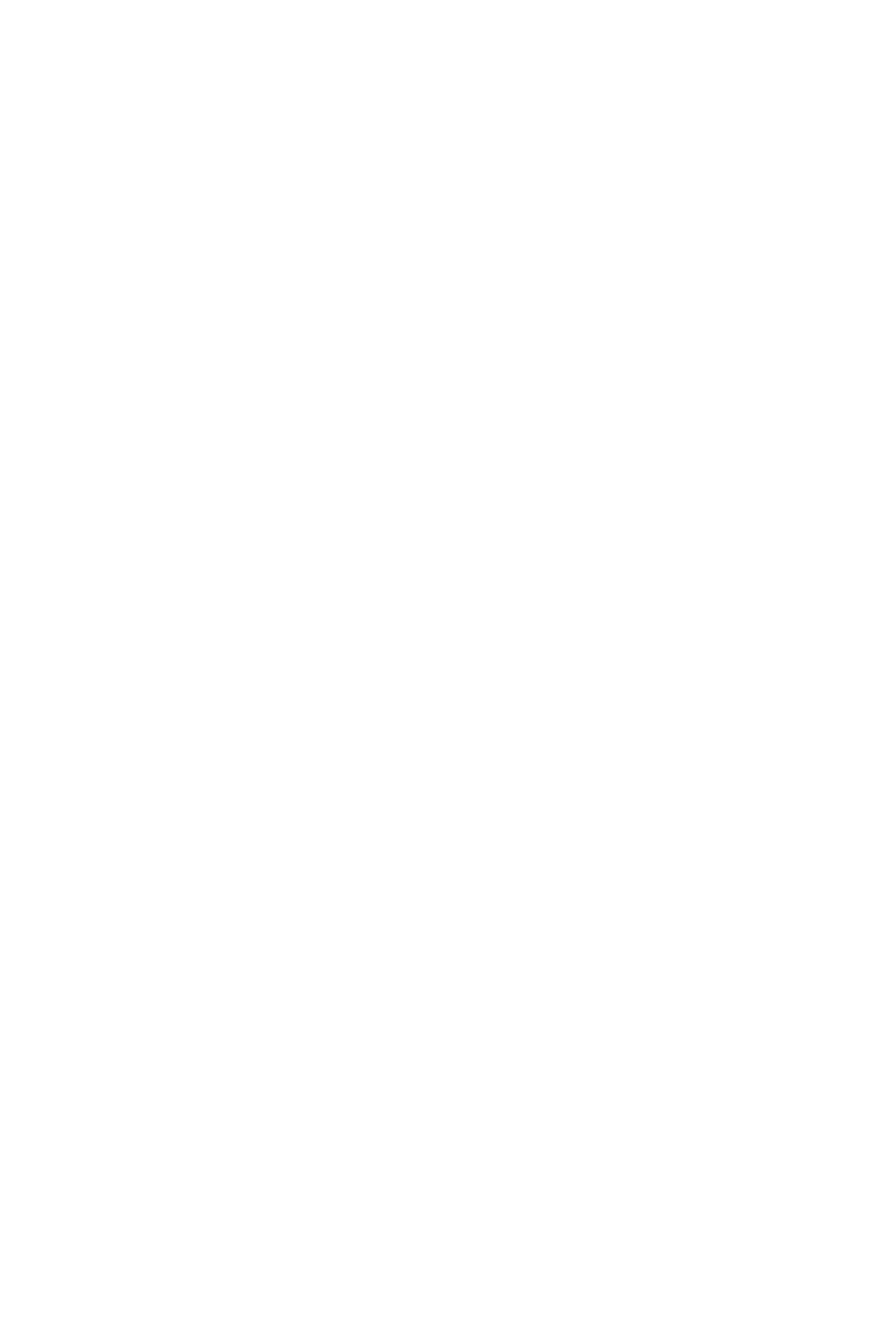
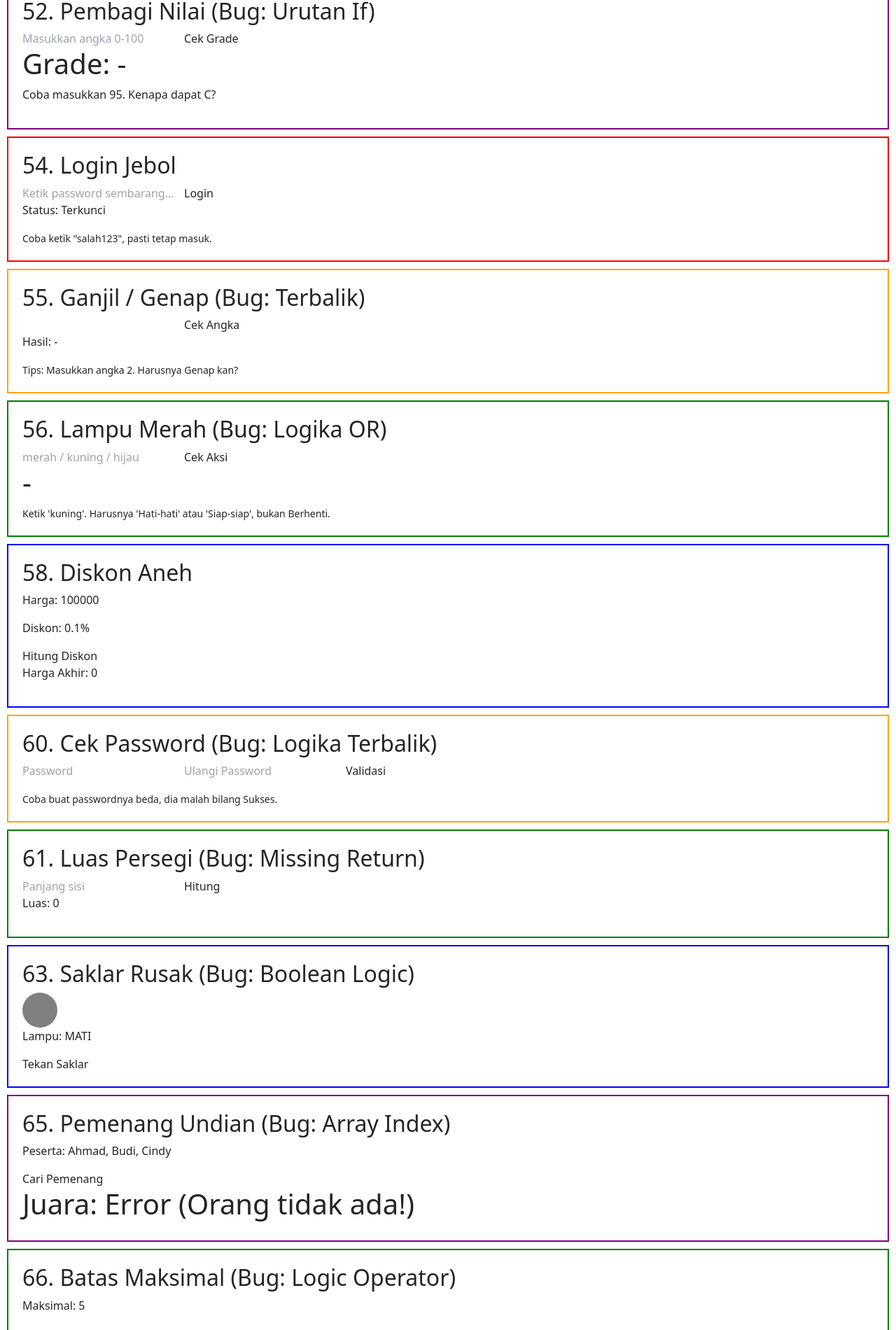
Before and after one commit to Ziobeef/OverReact, a React (Create React App) app: page /debug in a window 1280 px wide. Shown: the part 817-2717 px from the top of the page at 70% size. Before the commit the page ends 800 px from the top, so only its background shows below. Built offline with nearby package versions, Linux system fonts and the light colour scheme.

Commit message:
feat(debug): enhance Debug component with additional functionalities including grading, login, and area calculation

```diff
--- a/src/components/debug.js
+++ b/src/components/debug.js
@@ -6,6 +6,28 @@ const Debug = () => {
   const [keyword, setKeyword] = useState("");
   const [show, setShow] = useState(false);
   const [pass, setPass] = useState("rahasia123");
+  const [nilai, setNilai] = useState(0);
+  const [grade, setGrade] = useState("-");
+  const [password, setPassword] = useState("");
+  const [status, setStatus] = useState("Terkunci");
+  const [angka, setAngka] = useState(0);
+  const [jenis, setJenis] = useState("-");
+  const [warna, setWarna] = useState("");
+  const [aksi, setAksi] = useState("-");
+  const [price, setPrice] = useState(100000);
+  const [disc, setDisc] = useState(0.1);
+  const [final, setFinal] = useState(0);
+  const [p1, setP1] = useState("");
+  const [p2, setP2] = useState("");
+  const [msg, setMsg] = useState("");
+  const [sisi, setSisi] = useState(0);
+  const [luas, setLuas] = useState(0);
+  const [isOn, setIsOn] = useState(false);
+  const peserta = ["Ahmad", "Budi", "Cindy", "Dewi", "Eka"];
+  const [pemenang, setPemenang] = useState();
+  const [count, setCount] = useState(0);
+  const max = 5;
+
   const handleDelete = async () => {
     const res = await fetch(`https://jsonplaceholder.typicode.com/users/1`, {
       method: "DELETE",
@@ -17,6 +39,55 @@ const Debug = () => {
       alert("Gagal! API butuh ID (angka), bukan Nama.");
     }
   };
+  const hitungLuas = (s) => {
+    const hasil = s * s;
+    return hasil;
+  };
+  const tambah = () => {
+    if (count < max) {
+      setCount(count + 1);
+    }
+  };
+
+  const acakPemenang = () => {
+    const nomorAcak = Math.ceil(Math.random() * peserta.length) - 1;
+    setPemenang(peserta[nomorAcak]);
+  };
+
+  const toggle = () => {
+    setIsOn(!isOn);
+  };
+
+  const tombolKlik = () => {
+    const jawaban = hitungLuas(sisi);
+    setLuas(jawaban);
+  };
+
+  const check = () => {
+    if (p1 !== p2) {
+      setMsg("Error: Password Tidak Cocok!");
+    } else {
+      setMsg("Sukses: Password Cocok!");
+    }
+  };
+
+  const calculate = () => {
+    const pot = price * disc;
+    setFinal(price - pot);
+  };
+  const cekLampu = () => {
+    const input = warna.toLowerCase();
+    if (input === "merah") {
+      setAksi("BERHENTI TOTAL!");
+    } else if (input === "kuning") {
+      setAksi("hati hati");
+    } else if (input === "hijau") {
+      setAksi("JALAN!");
+    } else {
+      setAksi("Lampu rusak / Warna salah");
+    }
+  };
+
   const register = async () => {
     const res = await fetch("https://reqres.in/api/register", {
       method: "POST",
@@ -49,6 +120,32 @@ const Debug = () => {
       alert("Error: " + err.message);
     }
   };
+  const cekNilai = () => {
+    if (nilai > 85) {
+      setGrade("A (kurang)");
+    } else if (nilai > 70) {
+      setGrade("B (b aja)");
+    } else if (nilai > 50) {
+      setGrade("C (jagoan)");
+    } else {
+      setGrade("D (ini baru teknik)");
+    }
+  };
+
+  const login = () => {
+    if (password !== "rahasia") {
+      setStatus("BERHASIL LOGIN! (Selamat Datang Admin)");
+    } else {
+      setStatus("Password Salah!");
+    }
+  };
+  const cek = () => {
+    if (angka === 1) {
+      setJenis("Ini Angka GANJIL");
+    } else {
+      setJenis("Ini Angka GENAP");
+    }
+  };
 
   return (
     <>
@@ -58,13 +155,11 @@ const Debug = () => {
         <button onClick={handleDelete}>Hapus</button>
         <p>Tips: Coba masukkan angka 1, pasti berhasil.</p>
       </div>
-
       <div style={{ border: "2px solid fuchsia", padding: "20px", margin: "10px" }}>
         <h2>40. Registrasi </h2>
         <input placeholder="Email (eve.holt@reqres.in)" onChange={(e) => setEmail(e.target.value)} />
         <button onClick={register}>Daftar</button>
       </div>
-
       <div style={{ border: "2px solid black", padding: "20px", margin: "10px" }}>
         <h2>41. Like Button</h2>
         <p>Jumlah Likes: {likes}</p>
@@ -73,15 +168,13 @@ const Debug = () => {
           <i>Tips: Apakah jadinya 11 atau 101?</i>
         </p>
       </div>
-
       <div style={{ border: "2px solid red", padding: "20px", margin: "10px" }}>
         <h2>44. Cari Produk </h2>
         <input onChange={(e) => setKeyword(e.target.value)} placeholder="Cari..." />
         <button onClick={search}>Search</button>
       </div>
-
       <div style={{ border: "2px solid purple", padding: "20px", margin: "10px" }}>
-        <h2>51. Intip Password (Bug: Logic)</h2>
+        <h2>51. Intipssword (Bug: Logic)</h2>
 
         <input type={!show ? "password" : "text"} value={pass} onChange={(e) => setPass(e.target.value)} />
 
@@ -89,6 +182,82 @@ const Debug = () => {
 
         <p>Status: Mode {show ? "Terbuka" : "Tertutup"}</p>
       </div>
+      <div style={{ border: "2px solid purple", padding: "20px", margin: "10px" }}>
+        <h2>52. Pembagi Nilai (Bug: Urutan If)</h2>
+        <input type="number" placeholder="Masukkan angka 0-100" onChange={(e) => setNilai(Number(e.target.value))} />
+        <button onClick={cekNilai}>Cek Grade</button>
+        <h1>Grade: {grade}</h1>
+        <p>Coba masukkan 95. Kenapa dapat C?</p>
+      </div>
+      <div style={{ border: "2px solid red", padding: "20px", margin: "10px" }}>
+        <h2>54. Login Jebol</h2>
+        <input type="text" placeholder="Ketik password sembarang..." onChange={(e) => setPassword(e.target.value)} />
+        <button onClick={login}>Login</button>
+        <p>Status: {status}</p>
+        <small>Coba ketik "salah123", pasti tetap masuk.</small>
+      </div>
+      <div style={{ border: "2px solid orange", padding: "20px", margin: "10px" }}>
+        <h2>55. Ganjil / Genap (Bug: Terbalik)</h2>
+        <input type="number" onChange={(e) => setAngka(Number(e.target.value))} />
+        <button onClick={cek}>Cek Angka</button>
+        <p>Hasil: {jenis}</p>
+        <small>Tips: Masukkan angka 2. Harusnya Genap kan?</small>
+      </div>
+      <div style={{ border: "2px solid green", padding: "20px", margin: "10px" }}>
+        <h2>56. Lampu Merah (Bug: Logika OR)</h2>
+        <input placeholder="merah / kuning / hijau" onChange={(e) => setWarna(e.target.value)} />
+        <button onClick={cekLampu}>Cek Aksi</button>
+        <h1>{aksi}</h1>
+        <small>Ketik 'kuning'. Harusnya 'Hati-hati' atau 'Siap-siap', bukan Berhenti.</small>
+      </div>
+      <div style={{ border: "2px solid blue", padding: "20px", margin: "10px" }}>
+        <h2>58. Diskon Aneh</h2>
+        <p>Harga: {price}</p>
+        <p>Diskon: {disc}%</p>
+        <button onClick={calculate}>Hitung Diskon</button>
+        <p>Harga Akhir: {final}</p>
+      </div>
+      <div style={{ border: "2px solid orange", padding: "20px", margin: "10px" }}>
+        <h2>60. Cek Password (Bug: Logika Terbalik)</h2>
+        <input placeholder="Password" onChange={(e) => setP1(e.target.value)} />
+        <input placeholder="Ulangi Password" onChange={(e) => setP2(e.target.value)} />
+        <button onClick={check}>Validasi</button>
+        <p>{msg}</p>
+        <small>Coba buat passwordnya beda, dia malah bilang Sukses.</small>
+      </div>
+      <div style={{ border: "2px solid green", padding: "20px", margin: "10px" }}>
+        <h2>61. Luas Persegi (Bug: Missing Return)</h2>
+        <input type="number" placeholder="Panjang sisi" onChange={(e) => setSisi(Number(e.target.value))} />
+        <button onClick={tombolKlik}>Hitung</button>
+        <p>Luas: {luas || "0"}</p>
+      </div>
+      <div style={{ border: "2px solid blue", padding: "20px", margin: "10px" }}>
+        <h2>63. Saklar Rusak (Bug: Boolean Logic)</h2>
+        <div
+          style={{
+            width: "50px",
+            height: "50px",
+            background: isOn ? "yellow" : "gray",
+            borderRadius: "50%",
+          }}
+        ></div>
+        <p>Lampu: {isOn ? "NYALA" : "MATI"}</p>
+        <button onClick={toggle}>Tekan Saklar</button>
+      </div>
+      <div style={{ border: "2px solid purple", padding: "20px", margin: "10px" }}>
+        <h2>65. Pemenang Undian (Bug: Array Index)</h2>
+        <p>Peserta: Ahmad, Budi, Cindy</p>
+        <button onClick={acakPemenang}>Cari Pemenang</button>
+        <h1>Juara: {pemenang || "Error (Orang tidak ada!)"}</h1>
+      </div>
+
+      <div style={{ border: "2px solid green", padding: "20px", margin: "10px" }}>
+        <h2>66. Batas Maksimal (Bug: Logic Operator)</h2>
+        <p>Maksimal: {max}</p>
+        <h1>Angka: {count}</h1>
+        <button onClick={tambah}>Tambah</button>
+        <p style={{ color: count > max ? "red" : "black" }}>{count > max ? "KELEBIHAN MUATAN!" : "Aman"}</p>
+      </div>
     </>
   );
 };
```
